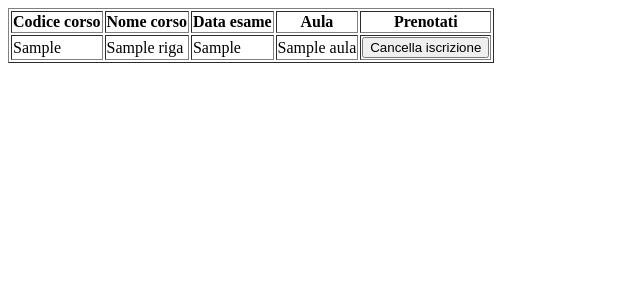
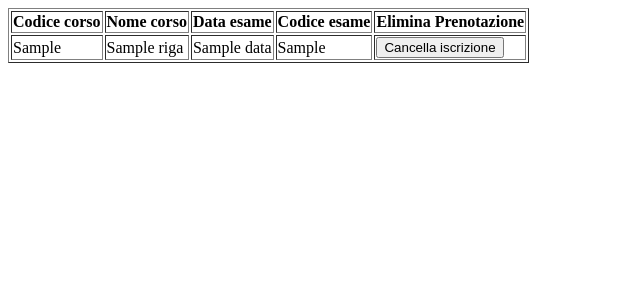
Before and after one commit to JayRen432/Progetto-BD, a Flask app: template templates/bacheca_prenotazione_appelli.html in a window 1280 px wide. Shown: the top 300 px of the page, without its empty margins (0-640 px from the left). Run offline with Flask 3, Linux system fonts and the light colour scheme; the template is opened without the code that fills it: most values are stand-ins (such as "Sample title", 1, 10 or a date in 2020).

Commit message:
Update bacheca_prenotazione_appelli.html

```diff
--- a/templates/bacheca_prenotazione_appelli.html
+++ b/templates/bacheca_prenotazione_appelli.html
@@ -12,18 +12,18 @@
                 <th>Codice corso</th>
                 <th>Nome corso</th>
                 <th>Data esame</th>
-                <th>Aula</th>
-                <th>Prenotati</th>
+                <th>Codice esame</th>
+                <th>Elimina Prenotazione</th>
             </tr>
         </thead>
         <tbody>
             <!-- Ciclo per costruire le righe della tabella -->
             {% for riga in righe %}
             <tr>
-                <td>{{ riga["codice_corso"] }}</td>
-                <td>{{ riga["nome_corso"] }}</td>
-                <td>{{ riga["data_esame"] }}</td>
-                <td>{{ riga["aula"] }}</td>
+                <td>{{ riga["CodiceCorso"] }}</td>
+                <td>{{ riga["NomeCorso"] }}</td>
+                <td>{{ riga["Data"] }}</td>
+                <td>{{ riga["CodEsame"] }}</td>
                 <td><button onclick="delete_appello(this)">Cancella iscrizione</button></td>
             </tr>
             {% endfor %}
@@ -35,10 +35,10 @@
             var riga = button.parentElement.parentElement;
 
             var rigaDati = {
-                "codice_corso": riga.cells[0].innerText,
-                "nome_corso": riga.cells[1].innerText,
-                "data_esame": riga.cells[2].innerText,
-                "aula": riga.cells[3].innerText
+                "CodiceCorso": riga.cells[0].innerText,
+                "NomeCorso": riga.cells[1].innerText,
+                "Data": riga.cells[2].innerText,
+                "CodEsame": riga.cells[3].innerText,
             };
 
             // Invia i dati della riga al server Python
@@ -46,7 +46,7 @@
             .then(response => response.json())
             .then(data => { alert(data.message);  })// Messaggio di conferma dal server
             .catch(error => console.error('Errore:', error));
-            location.reload();
+            window.location.assign('/delete_appello');
         }
 
     </script>
```
